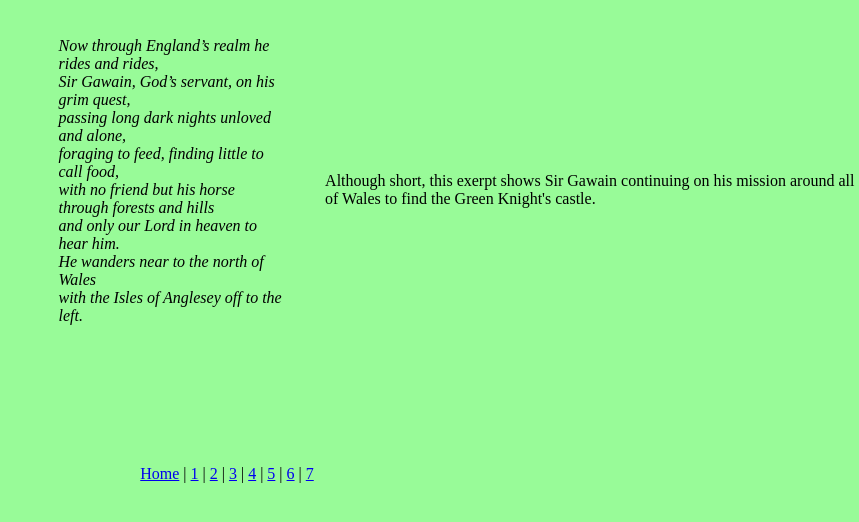
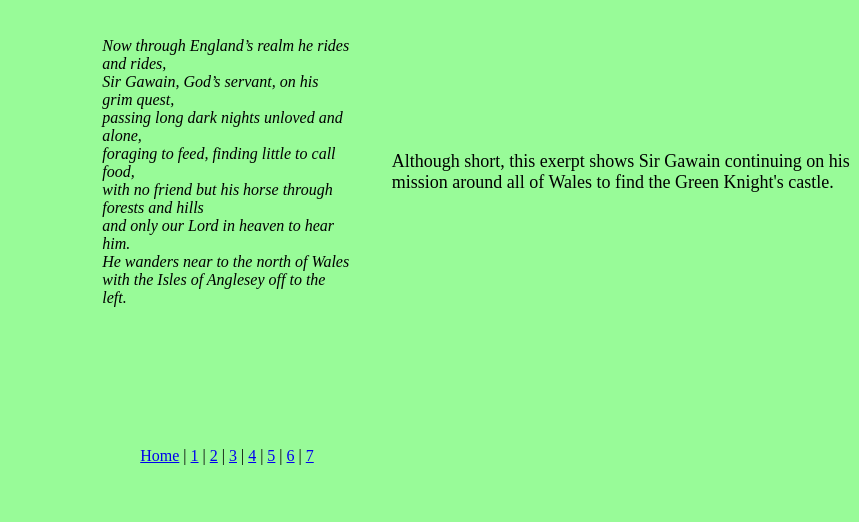
Before and after one commit to mcastiglia/sggktravels, a plain HTML site: page 2.html in a window 1280 px wide. Shown: the part 72-594 px from the top of the page, without its empty margins (421-1280 px from the left). Drawn offline with Linux system fonts and the light colour scheme.

Commit message:
Update 2.html

```diff
--- a/2.html
+++ b/2.html
@@ -24,7 +24,9 @@ He wanders near to the north of Wales <br/>
 with the Isles of Anglesey off to the left. <br/>
             </blockquote>
             <br/>
-
+        </p>
+        <br/>
+        <p style="width: 50%; font-size: large;">
             Although short, this exerpt shows Sir Gawain continuing on his mission around all of Wales to find the Green Knight's castle.
         </p>
         </div>
```
